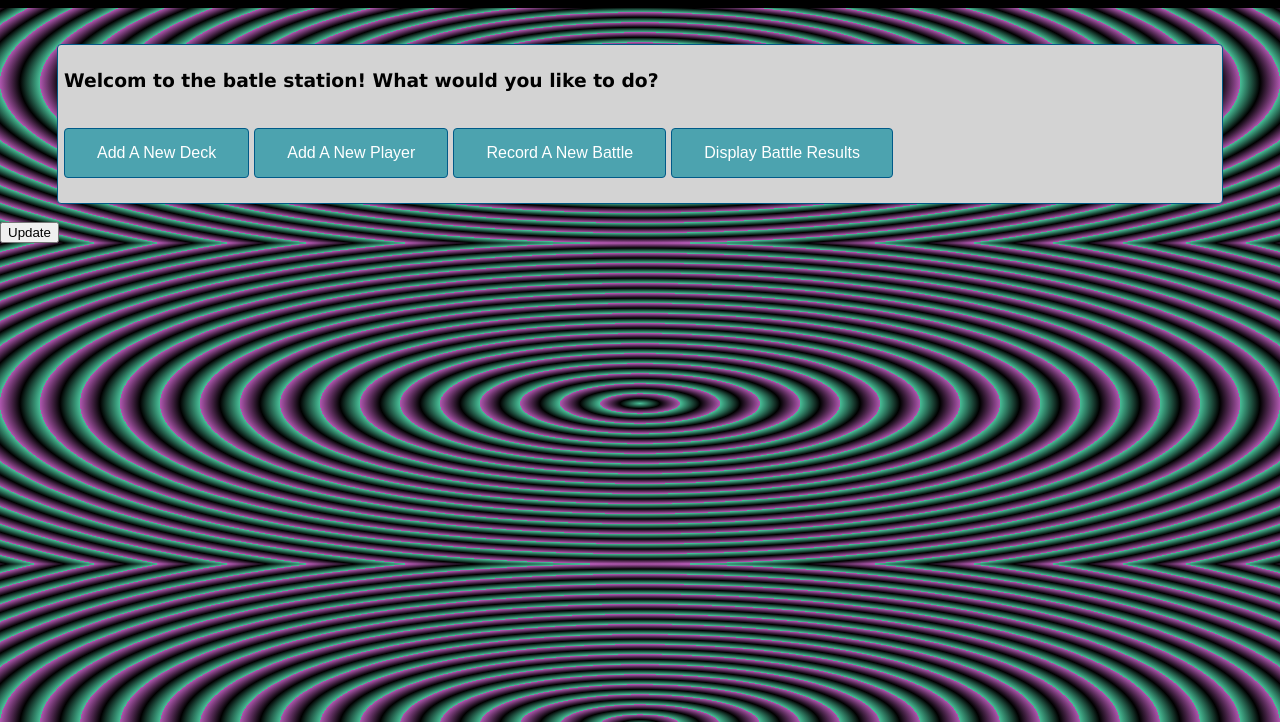
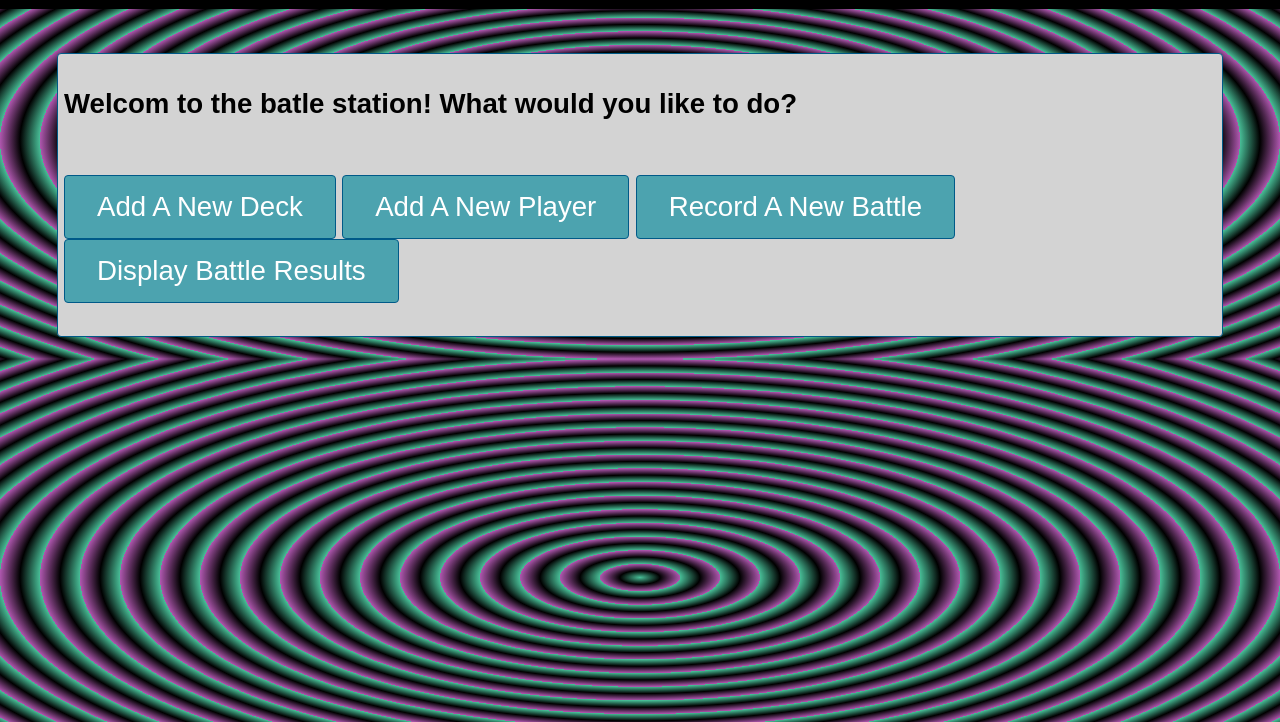
Before and after one commit to georgeC0stanza/Mobile-App-Portfolio, a plain HTML site: page index.html in a window 1280 px wide. Shown: the part 78-800 px from the top of the page. Drawn offline with Linux system fonts and the light colour scheme.

Commit message:
code clean up

```diff
--- a/css.css
+++ b/css.css
@@ -6,6 +6,15 @@
     font-size: 16px;
     border: none;
 }
+
+
+html *
+{
+   font-size: 1.2em !important;
+
+   font-family: Arial !important;
+}
+
 body {
     margin: 0;
     font-family: Arial;
--- a/index.html
+++ b/index.html
@@ -35,13 +35,5 @@
     </form>
     <br/>
 
-
-
-    <div id="display">
-        <button onclick="updateDisplay()">Update</button>
-    </div>
-
-
-
   </body>
 </html>
```
Also changed, not shown: js.js (+5 -65 lines).
